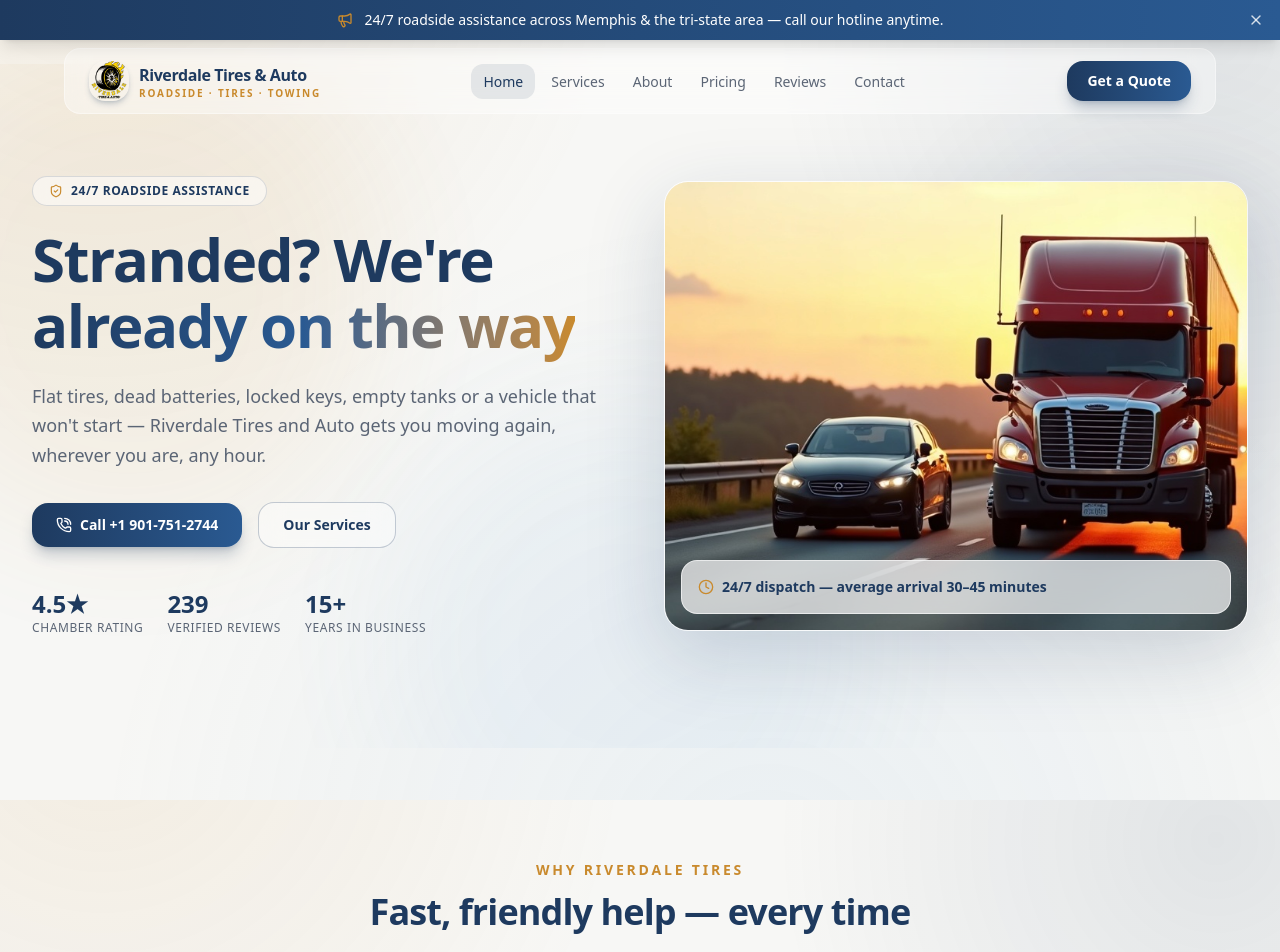
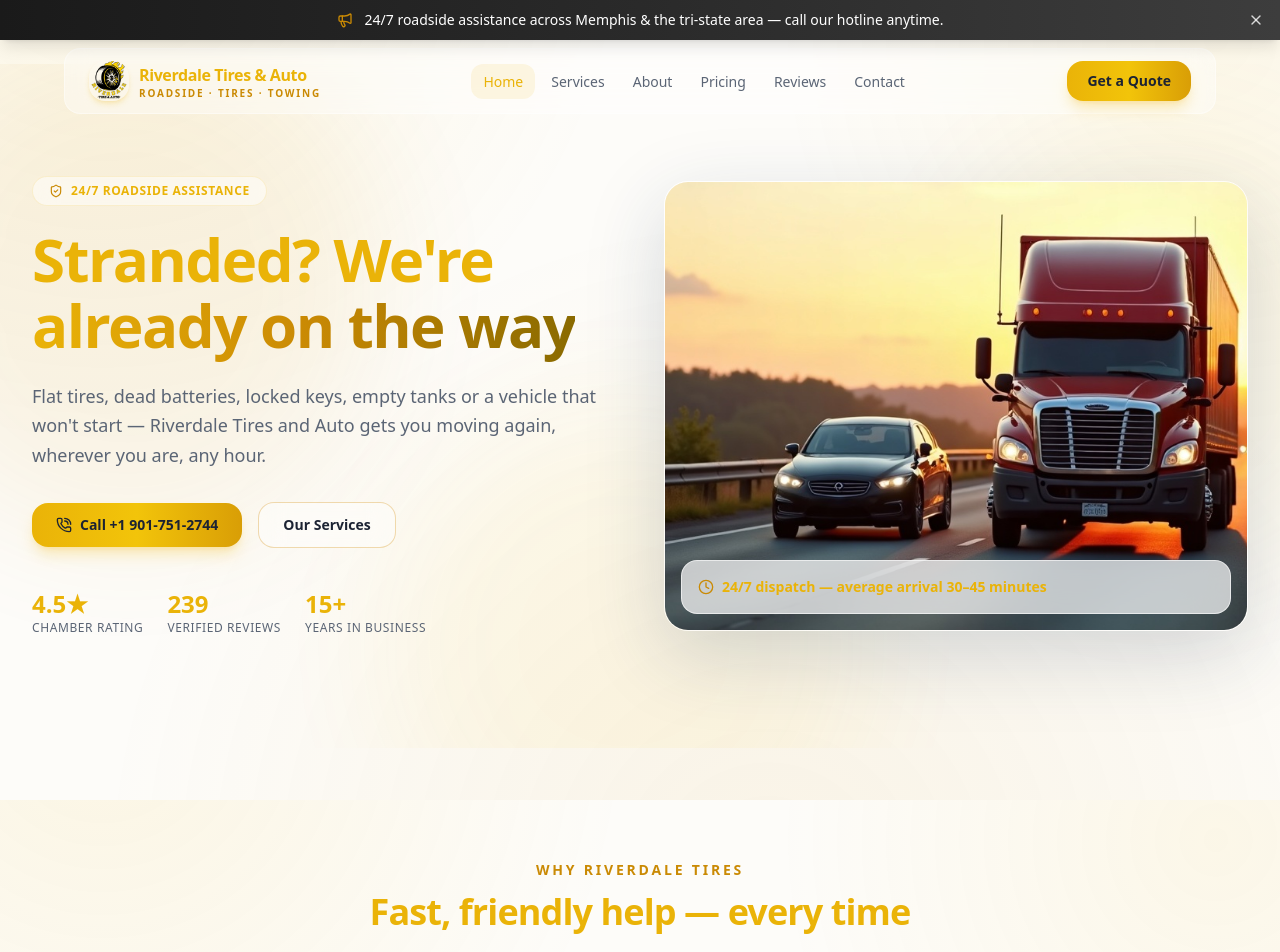
Before and after one commit to riverdaletiresandauto-lgtm/riverdale-tires-auto, a Next.js app: page / in a window 1280 px wide. Shown: the top 952 px of the page. Built offline with nearby package versions, Linux system fonts and the light colour scheme.

Commit message:
theme: yellow primary on white bg; black gradient on alert banner, CTA + pricing featured card

```diff
--- a/src/app/about/page.tsx
+++ b/src/app/about/page.tsx
@@ -85,7 +85,7 @@ export default function AboutPage() {
             {WHY.map((w) => (
               <StaggerItem key={w.title}>
                 <div className="glass-card h-full p-7 text-center">
-                  <span className="mx-auto flex h-12 w-12 items-center justify-center rounded-2xl bg-gradient-to-br from-primary to-[#2a5a92] text-white">
+                  <span className="mx-auto flex h-12 w-12 items-center justify-center rounded-2xl bg-gradient-to-br from-[#eab308] to-[#d99e06] text-primary-foreground">
                     <w.icon className="h-6 w-6" />
                   </span>
                   <h3 className="mt-5 text-base font-semibold text-primary">{w.title}</h3>
--- a/src/app/contact/page.tsx
+++ b/src/app/contact/page.tsx
@@ -135,7 +135,7 @@ export default function ContactPage() {
                   href={c.href ?? "#"}
                   className={`glass-card flex items-start gap-4 p-6 ${c.href ? "" : "cursor-default"}`}
                 >
-                  <span className="flex h-11 w-11 shrink-0 items-center justify-center rounded-xl bg-gradient-to-br from-primary to-[#2a5a92] text-white">
+                  <span className="flex h-11 w-11 shrink-0 items-center justify-center rounded-xl bg-gradient-to-br from-[#eab308] to-[#d99e06] text-primary-foreground">
                     <c.icon className="h-5 w-5" />
                   </span>
                   <div>
--- a/src/app/globals.css
+++ b/src/app/globals.css
@@ -28,64 +28,64 @@
   --radius-xl: calc(var(--radius) + 4px);
 }
 
-/* ============ minilamisam — glassmorphism light theme ============ */
-/* Primary: deep architectural slate-blue. Accent: warm amber. */
+/* ============ Riverdale Tires — yellow & white theme ============ */
+/* Primary: warm yellow. Accent: deep gold. Mostly white, black gradient accents. */
 :root {
   --radius: 0.75rem;
 
-  --background: #f7f7f5;
+  --background: #fdfcf9;
   --foreground: #1c2333;
 
-  --primary: #1e3a5f;
-  --primary-foreground: #ffffff;
+  --primary: #eab308;
+  --primary-foreground: #1c2333;
 
-  --secondary: #eef1f6;
-  --secondary-foreground: #1e3a5f;
+  --secondary: #f5f0e1;
+  --secondary-foreground: #7a5a00;
 
-  --accent: #c98a2d;
-  --accent-foreground: #ffffff;
+  --accent: #ca8a04;
+  --accent-foreground: #1c2333;
 
-  --muted: #eef0f4;
+  --muted: #f3f1ea;
   --muted-foreground: #5b6575;
 
-  --card: rgba(255, 255, 255, 0.66);
+  --card: rgba(255, 255, 255, 0.72);
   --card-foreground: #1c2333;
 
-  --popover: rgba(255, 255, 255, 0.85);
+  --popover: rgba(255, 255, 255, 0.9);
   --popover-foreground: #1c2333;
 
   --destructive: #d9534f;
-  --border: rgba(30, 58, 95, 0.12);
-  --input: rgba(30, 58, 95, 0.16);
-  --ring: rgba(201, 138, 45, 0.5);
+  --border: rgba(30, 58, 95, 0.10);
+  --input: rgba(30, 58, 95, 0.14);
+  --ring: rgba(234, 179, 8, 0.5);
 }
 
 .dark {
-  --background: #10151f;
-  --foreground: #e8ecf4;
+  --background: #141414;
+  --foreground: #f5f5f0;
 
-  --primary: #c98a2d;
-  --primary-foreground: #10151f;
+  --primary: #eab308;
+  --primary-foreground: #141414;
 
-  --secondary: #1a2233;
-  --secondary-foreground: #e8ecf4;
+  --secondary: #26261f;
+  --secondary-foreground: #f5f5f0;
 
-  --accent: #6ea8dc;
-  --accent-foreground: #10151f;
+  --accent: #facc15;
+  --accent-foreground: #141414;
 
-  --muted: #1a2233;
-  --muted-foreground: #9aa5b8;
+  --muted: #26261f;
+  --muted-foreground: #b0b0a8;
 
-  --card: rgba(20, 27, 42, 0.66);
-  --card-foreground: #e8ecf4;
+  --card: rgba(30, 30, 28, 0.7);
+  --card-foreground: #f5f5f0;
 
-  --popover: rgba(20, 27, 42, 0.9);
-  --popover-foreground: #e8ecf4;
+  --popover: rgba(28, 28, 26, 0.92);
+  --popover-foreground: #f5f5f0;
 
   --destructive: #e57373;
-  --border: rgba(232, 236, 244, 0.12);
-  --input: rgba(232, 236, 244, 0.18);
-  --ring: rgba(110, 168, 220, 0.5);
+  --border: rgba(245, 245, 240, 0.12);
+  --input: rgba(245, 245, 240, 0.18);
+  --ring: rgba(234, 179, 8, 0.5);
 }
 
 @layer base {
@@ -98,9 +98,9 @@
   body {
     @apply bg-background text-foreground font-sans antialiased;
     background-image:
-      radial-gradient(60rem 60rem at 8% -10%, rgba(201, 138, 45, 0.10), transparent 55%),
-      radial-gradient(50rem 50rem at 95% 5%, rgba(30, 58, 95, 0.10), transparent 55%),
-      radial-gradient(70rem 70rem at 60% 110%, rgba(110, 168, 220, 0.10), transparent 60%);
+      radial-gradient(60rem 60rem at 8% -10%, rgba(234, 179, 8, 0.09), transparent 55%),
+      radial-gradient(50rem 50rem at 95% 5%, rgba(234, 179, 8, 0.07), transparent 55%),
+      radial-gradient(70rem 70rem at 60% 110%, rgba(202, 138, 4, 0.08), transparent 60%);
     background-attachment: fixed;
   }
 }
@@ -108,24 +108,24 @@
 @layer components {
   /* Frosted glass panel */
   .glass {
-    @apply border border-white/60 bg-white/60 backdrop-blur-xl shadow-[0_8px_32px_rgba(30,58,95,0.08)];
+    @apply border border-white/70 bg-white/70 backdrop-blur-xl shadow-[0_8px_32px_rgba(0,0,0,0.06)];
   }
   .glass-card {
-    @apply rounded-2xl border border-white/60 bg-white/60 backdrop-blur-xl shadow-[0_8px_32px_rgba(30,58,95,0.08)]
-      transition-all duration-300 hover:-translate-y-1 hover:border-white/90 hover:bg-white/75
-      hover:shadow-[0_16px_48px_rgba(30,58,95,0.14)];
+    @apply rounded-2xl border border-white/70 bg-white/75 backdrop-blur-xl shadow-[0_8px_32px_rgba(0,0,0,0.06)]
+      transition-all duration-300 hover:-translate-y-1 hover:border-yellow-200/80 hover:bg-white/90
+      hover:shadow-[0_16px_48px_rgba(0,0,0,0.10)];
   }
-  /* Gradient primary button */
+  /* Gradient primary button (yellow) */
   .btn-gradient {
-    @apply inline-flex items-center justify-center gap-2 rounded-xl px-6 py-3 text-sm font-semibold text-white
-      bg-gradient-to-r from-primary to-[#2a5a92] shadow-lg shadow-primary/25 transition-all
-      hover:shadow-xl hover:shadow-primary/35 hover:brightness-110 active:scale-[0.98];
+    @apply inline-flex items-center justify-center gap-2 rounded-xl px-6 py-3 text-sm font-bold text-primary-foreground
+      bg-gradient-to-r from-primary via-[#f2c40a] to-[#d99e06] shadow-lg shadow-yellow-500/25 transition-all
+      hover:shadow-xl hover:shadow-yellow-500/35 hover:brightness-105 active:scale-[0.98];
   }
   /* Glass outline secondary button */
   .btn-glass {
     @apply inline-flex items-center justify-center gap-2 rounded-xl px-6 py-3 text-sm font-semibold
-      text-primary border border-primary/25 bg-white/40 backdrop-blur-md transition-all
-      hover:bg-white/70 hover:border-primary/40 active:scale-[0.98];
+      text-primary-foreground border border-yellow-600/30 bg-white/40 backdrop-blur-md transition-all
+      hover:bg-white/70 hover:border-yellow-500/50 active:scale-[0.98];
   }
   .section-pad {
     @apply py-20 md:py-28;
--- a/src/app/not-found.tsx
+++ b/src/app/not-found.tsx
@@ -7,7 +7,7 @@ export default function NotFound() {
       <div className="blob left-[10%] top-[10%] h-72 w-72 bg-accent/20" />
       <div className="blob bottom-[5%] right-[10%] h-80 w-80 bg-primary/15" />
       <div className="glass relative max-w-lg rounded-3xl p-12 text-center">
-        <span className="mx-auto flex h-16 w-16 items-center justify-center rounded-2xl bg-gradient-to-br from-primary to-[#2a5a92] text-white shadow-lg shadow-primary/25">
+        <span className="mx-auto flex h-16 w-16 items-center justify-center rounded-2xl bg-gradient-to-br from-[#eab308] to-[#d99e06] text-primary-foreground shadow-lg shadow-primary/25">
           <Wrench className="h-8 w-8" />
         </span>
         <p className="mt-6 text-6xl font-extrabold text-primary">404</p>
--- a/src/app/page.tsx
+++ b/src/app/page.tsx
@@ -95,7 +95,7 @@ export default function HomePage() {
       <section className="relative overflow-hidden pt-24 pb-20 sm:pt-28 sm:pb-28">
         <div className="blob left-[-10%] top-[-5%] h-[32rem] w-[32rem] bg-accent/20" />
         <div className="blob right-[-8%] top-[10%] h-[28rem] w-[28rem] bg-primary/15" />
-        <div className="blob bottom-[-20%] left-[30%] h-[30rem] w-[30rem] bg-[#6ea8dc]/15" />
+        <div className="blob bottom-[-20%] left-[30%] h-[30rem] w-[30rem] bg-[#f5c518]/15" />
 
         <div className="container-site relative grid items-center gap-12 lg:grid-cols-2">
           <div>
@@ -108,7 +108,7 @@ export default function HomePage() {
             <FadeUp delay={0.08}>
               <h1 className="mt-5 text-4xl font-extrabold leading-[1.1] tracking-tight text-primary sm:text-5xl lg:text-6xl">
                 Stranded? We&apos;re <br />
-                <span className="bg-gradient-to-r from-primary via-[#2a5a92] to-accent bg-clip-text text-transparent">
+                <span className="bg-gradient-to-r from-[#eab308] via-[#ca8a04] to-[#8a6a00] bg-clip-text text-transparent">
                   already on the way
                 </span>
               </h1>
@@ -283,7 +283,7 @@ export default function HomePage() {
         <div className="container-site">
           <FadeUp>
             <div className="glass flex flex-col items-center gap-6 rounded-3xl p-10 text-center md:flex-row md:text-left">
-              <span className="flex h-14 w-14 shrink-0 items-center justify-center rounded-2xl bg-gradient-to-br from-primary to-[#2a5a92] text-white">
+              <span className="flex h-14 w-14 shrink-0 items-center justify-center rounded-2xl bg-gradient-to-br from-[#eab308] to-[#d99e06] text-primary-foreground">
                 <MapPin className="h-7 w-7" />
               </span>
               <div>
@@ -331,8 +331,8 @@ export default function HomePage() {
       <section className="section-pad relative">
         <div className="container-site">
           <FadeUp>
-            <div className="relative overflow-hidden rounded-3xl bg-gradient-to-br from-primary via-[#244b7a] to-[#2a5a92] px-8 py-14 text-center shadow-2xl shadow-primary/30 sm:px-16">
-              <div className="blob left-[10%] top-[-30%] h-64 w-64 bg-accent/30" />
+            <div className="relative overflow-hidden rounded-3xl bg-gradient-to-br from-[#1a1a1a] via-[#2a2a2a] to-[#3d3d3d] px-8 py-14 text-center shadow-2xl shadow-black/30 sm:px-16">
+              <div className="blob left-[10%] top-[-30%] h-64 w-64 bg-yellow-400/25" />
               <div className="blob bottom-[-40%] right-[10%] h-72 w-72 bg-white/10" />
               <h2 className="relative text-3xl font-bold text-white sm:text-4xl">
                 Stuck right now? Don&apos;t wait.
@@ -344,13 +344,13 @@ export default function HomePage() {
               <div className="relative mt-8 flex flex-wrap justify-center gap-4">
                 <a
                   href={`tel:${COMPANY.phone.replace(/[^+\d]/g, "")}`}
-                  className="inline-flex items-center gap-2 rounded-xl bg-white px-7 py-3.5 text-sm font-bold text-primary shadow-lg transition-all hover:bg-amber-50 active:scale-[0.98]"
+                  className="inline-flex items-center gap-2 rounded-xl bg-gradient-to-r from-[#eab308] to-[#d99e06] px-7 py-3.5 text-sm font-bold text-primary-foreground shadow-lg transition-all hover:brightness-105 active:scale-[0.98]"
                 >
                   <PhoneCall className="h-4 w-4" /> Call {COMPANY.phone}
                 </a>
                 <Link
                   href="/contact"
-                  className="inline-flex items-center gap-2 rounded-xl border border-white/40 bg-white/10 px-7 py-3.5 text-sm font-bold text-white backdrop-blur-md transition-all hover:bg-white/20 active:scale-[0.98]"
+                  className="inline-flex items-center gap-2 rounded-xl border border-yellow-400/40 bg-yellow-400/10 px-7 py-3.5 text-sm font-bold text-yellow-300 backdrop-blur-md transition-all hover:bg-yellow-400/20 active:scale-[0.98]"
                 >
                   Request help online
                 </Link>
--- a/src/app/pricing/page.tsx
+++ b/src/app/pricing/page.tsx
@@ -84,7 +84,7 @@ export default function PricingPage() {
                 <div
                   className={`relative flex h-full flex-col rounded-3xl p-8 transition-all duration-300 ${
                     p.featured
-                      ? "bg-gradient-to-br from-primary via-[#244b7a] to-[#2a5a92] text-white shadow-2xl shadow-primary/30 lg:-translate-y-3"
+                      ? "bg-gradient-to-br from-[#1a1a1a] via-[#2a2a2a] to-[#3d3d3d] text-white shadow-2xl shadow-black/30 lg:-translate-y-3"
                       : "glass-card"
                   }`}
                 >
@@ -97,7 +97,7 @@ export default function PricingPage() {
                     className={`flex h-12 w-12 items-center justify-center rounded-2xl ${
                       p.featured
                         ? "bg-white/15 text-white"
-                        : "bg-gradient-to-br from-primary to-[#2a5a92] text-white shadow-md shadow-primary/25"
+                        : "bg-gradient-to-br from-[#eab308] to-[#d99e06] text-primary-foreground shadow-md shadow-primary/25"
                     }`}
                   >
                     <p.icon className="h-6 w-6" />
@@ -148,7 +148,7 @@ export default function PricingPage() {
           <FadeUp className="mt-12">
             <div className="glass flex flex-col items-center justify-between gap-6 rounded-3xl p-8 md:flex-row">
               <div className="flex items-center gap-4">
-                <span className="flex h-12 w-12 items-center justify-center rounded-2xl bg-gradient-to-br from-primary to-[#2a5a92] text-white">
+                <span className="flex h-12 w-12 items-center justify-center rounded-2xl bg-gradient-to-br from-[#eab308] to-[#d99e06] text-primary-foreground">
                   <PhoneCall className="h-6 w-6" />
                 </span>
                 <div>
--- a/src/app/services/[slug]/page.tsx
+++ b/src/app/services/[slug]/page.tsx
@@ -141,7 +141,7 @@ export default async function ServicePage({ params }: PageProps) {
                     </li>
                   ))}
                 </ul>
-                <div className="mt-6 rounded-2xl bg-gradient-to-br from-primary to-[#2a5a92] p-5 text-white">
+                <div className="mt-6 rounded-2xl bg-gradient-to-br from-[#1a1a1a] to-[#3d3d3d] p-5 text-white">
                   <p className="font-semibold">Stuck right now?</p>
                   <p className="mt-1.5 text-sm text-white/80">
                     Don&apos;t wait in a queue — call dispatch and a truck is on the way.
--- a/src/app/testimonials/page.tsx
+++ b/src/app/testimonials/page.tsx
@@ -40,7 +40,7 @@ export default function TestimonialsPage() {
                     "{t.quote}"
                   </blockquote>
                   <figcaption className="mt-6 flex items-center gap-3 border-t border-primary/10 pt-4">
-                    <span className="flex h-11 w-11 items-center justify-center rounded-full bg-gradient-to-br from-primary to-[#2a5a92] font-bold text-white">
+                    <span className="flex h-11 w-11 items-center justify-center rounded-full bg-gradient-to-br from-[#eab308] to-[#d99e06] font-bold text-primary-foreground">
                       {t.name.split(" ").map((n) => n[0]).join("").slice(0, 2)}
                     </span>
                     <div>
--- a/src/components/alert-banner.tsx
+++ b/src/components/alert-banner.tsx
@@ -8,7 +8,7 @@ export function AlertBanner({ message = "24/7 emergency HVAC service — call ou
   if (!visible) return null;
   return (
     <div className="fixed inset-x-0 top-0 z-[60]">
-      <div className="flex items-center justify-center gap-3 bg-gradient-to-r from-primary via-[#244b7a] to-[#2a5a92] px-10 py-2.5 text-center text-sm text-white shadow-lg">
+      <div className="flex items-center justify-center gap-3 bg-gradient-to-r from-[#1a1a1a] via-[#2a2a2a] to-[#3d3d3d] px-10 py-2.5 text-center text-sm text-white shadow-lg">
         <Megaphone className="h-4 w-4 shrink-0 text-accent" />
         <span className="truncate">{message}</span>
         <button
--- a/src/components/footer.tsx
+++ b/src/components/footer.tsx
@@ -32,7 +32,7 @@ export function Footer() {
                 />
                 <button
                   type="submit"
-                  className="flex h-10 w-10 shrink-0 items-center justify-center rounded-xl bg-gradient-to-br from-primary to-[#2a5a92] text-white transition-all hover:brightness-110"
+                  className="flex h-10 w-10 shrink-0 items-center justify-center rounded-xl bg-gradient-to-br from-[#eab308] to-[#d99e06] text-primary-foreground transition-all hover:brightness-110"
                   aria-label="Subscribe to newsletter"
                 >
                   <Send className="h-4 w-4" />
```
